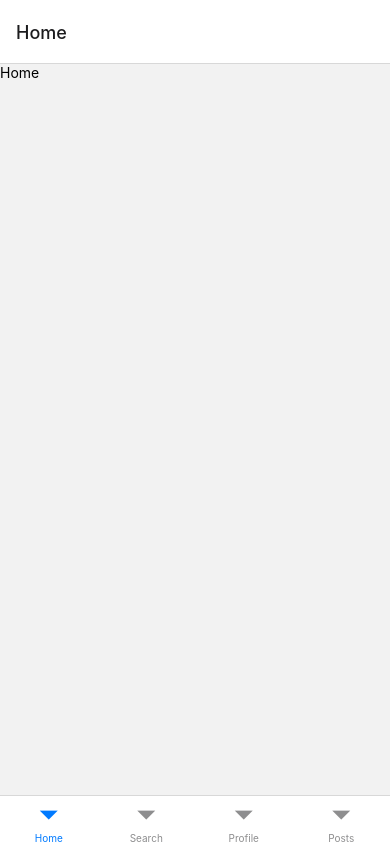
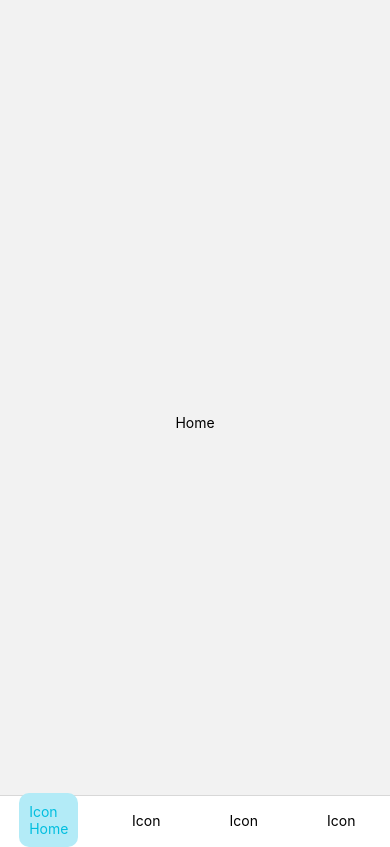
Before and after one commit to fatemehmarzoughi/UniPlato, a React Native app: screen /Home in a window 390 px wide. Built offline with nearby package versions, Linux system fonts and the light colour scheme.

Commit message:
added bottom tab navigations

```diff
--- a/babel.config.js
+++ b/babel.config.js
@@ -1,3 +1,6 @@
 module.exports = {
   presets: ['module:metro-react-native-babel-preset'],
+  plugins: [
+    'react-native-reanimated/plugin',
+  ]
 };
--- a/package.json
+++ b/package.json
@@ -14,8 +14,10 @@
     "@react-navigation/native": "^6.0.11",
     "react": "18.0.0",
     "react-native": "0.69.3",
+    "react-native-reanimated": "^2.9.1",
     "react-native-safe-area-context": "^4.3.1",
-    "react-native-screens": "^3.15.0"
+    "react-native-screens": "^3.15.0",
+    "react-native-vector-icons": "^9.2.0"
   },
   "devDependencies": {
     "@babel/core": "^7.12.9",
@@ -24,6 +26,7 @@
     "@tsconfig/react-native": "^2.0.2",
     "@types/jest": "^26.0.23",
     "@types/react-native": "^0.69.3",
+    "@types/react-native-vector-icons": "^6.4.11",
     "@types/react-test-renderer": "^18.0.0",
     "@typescript-eslint/eslint-plugin": "^5.29.0",
     "@typescript-eslint/parser": "^5.29.0",
--- /dev/null
+++ b/src/constants/general.ts
@@ -0,0 +1,12 @@
+import { Dimensions } from "react-native";
+
+/* ------------------------------- Dimensions ------------------------------- */
+export const windowHeight = Dimensions.get('window').height;
+export const windowWith = Dimensions.get('window').width;
+
+/* --------------------------------- Spaces --------------------------------- */
+export const sm = 10;
+export const md = 15;
+export const lg = 20;
+export const xlg = 25;
+export const xxlg = 30;
--- /dev/null
+++ b/src/constants/styles/generalStyles.ts
@@ -0,0 +1,13 @@
+import { StyleSheet } from "react-native";
+import { windowHeight } from "../general";
+
+export const generalStyles = StyleSheet.create({
+    center: {
+        display: 'flex',
+        alignItems: 'center',
+        justifyContent: 'center',
+    },
+    coverHeight: {
+        height: windowHeight,
+    }
+})
--- a/src/pages/home/index.tsx
+++ b/src/pages/home/index.tsx
@@ -2,13 +2,18 @@
 /*                                   Imports                                  */
 /* -------------------------------------------------------------------------- */
 import React from 'react';
-import { Text } from 'react-native';
+import { Text, View } from 'react-native';
+import { generalStyles } from '../../constants/styles/generalStyles';
 
 /* -------------------------------------------------------------------------- */
 /*                                 Class Home                                 */
 /* -------------------------------------------------------------------------- */
 export default class Home extends React.Component {
   render(): React.ReactNode {
-    return <Text>Home</Text>;
+    return (
+      <View style={[generalStyles.center, generalStyles.coverHeight]}>
+        <Text>Home</Text>
+      </View>
+    );
   }
 }
--- a/src/pages/posts/index.tsx
+++ b/src/pages/posts/index.tsx
@@ -2,7 +2,8 @@
 /*                                   Imports                                  */
 /* -------------------------------------------------------------------------- */
 import React from 'react';
-import { Text } from 'react-native';
+import { Text, View } from 'react-native';
+import { generalStyles } from '../../constants/styles/generalStyles';
 
 /* -------------------------------------------------------------------------- */
 /*                                 Class Posts                                */
@@ -10,6 +11,10 @@ import { Text } from 'react-native';
 
 export default class Posts extends React.Component {
   render(): React.ReactNode {
-    return <Text>Posts</Text>;
+    return (
+      <View style={[generalStyles.center, generalStyles.coverHeight]}>
+        <Text>Posts</Text>
+      </View>
+    );
   }
 }
--- a/src/pages/profile/index.tsx
+++ b/src/pages/profile/index.tsx
@@ -2,7 +2,8 @@
 /*                                   Imports                                  */
 /* -------------------------------------------------------------------------- */
 import React from 'react';
-import { Text } from 'react-native';
+import { Text, View } from 'react-native';
+import { generalStyles } from '../../constants/styles/generalStyles';
 
 /* -------------------------------------------------------------------------- */
 /*                                Class Profile                               */
@@ -10,6 +11,10 @@ import { Text } from 'react-native';
 
 export default class Profile extends React.Component {
   render(): React.ReactNode {
-    return <Text>Profile</Text>;
+    return (
+      <View style={[generalStyles.center, generalStyles.coverHeight]}>
+        <Text>Profile</Text>
+      </View>
+    );
   }
 }
--- a/src/pages/search/index.tsx
+++ b/src/pages/search/index.tsx
@@ -2,7 +2,8 @@
 /*                                   Imports                                  */
 /* -------------------------------------------------------------------------- */
 import React from 'react';
-import { Text } from 'react-native';
+import { Text, View } from 'react-native';
+import { generalStyles } from '../../constants/styles/generalStyles';
 
 /* -------------------------------------------------------------------------- */
 /*                                Class Serach                                */
@@ -10,6 +11,10 @@ import { Text } from 'react-native';
 
 export default class Search extends React.Component {
   render(): React.ReactNode {
-    return <Text>Search</Text>;
+    return (
+      <View style={[generalStyles.center, generalStyles.coverHeight]}>
+        <Text>Search</Text>
+      </View>
+    );
   }
 }
--- a/src/route.tsx
+++ b/src/route.tsx
@@ -1,17 +1,54 @@
+/* -------------------------------------------------------------------------- */
+/*                                   Imports                                  */
+/* -------------------------------------------------------------------------- */
+import React from 'react';
 import { createBottomTabNavigator } from '@react-navigation/bottom-tabs';
 import { NavigationContainer } from '@react-navigation/native';
-import React from 'react';
+import { StyleSheet, Text, View } from 'react-native';
 import Home from './pages/home';
 import Posts from './pages/posts';
 import Profile from './pages/profile';
 import Search from './pages/search';
+import { sm } from './constants/general';
 
+/* -------------------------------------------------------------------------- */
+/*                                Class Router                                */
+/* -------------------------------------------------------------------------- */
 export default class Router extends React.Component {
+
+  // iconFiltering = (tabName: string) => {
+  //   switch (tabName) {
+  //     case 'Home':
+
+  //       break;
+
+  //     default:
+  //       break;
+  //   }
+  // }
+
   render(): React.ReactNode {
     const Tab = createBottomTabNavigator();
     return (
       <NavigationContainer>
-        <Tab.Navigator>
+        <Tab.Navigator
+          screenOptions={({ route }) => ({
+            headerShown: false,
+            tabBarShowLabel: false,
+            tabBarIcon: ({ focused, color, size }) => {
+              let returnElement;
+              focused ?
+                returnElement =
+                  <View style={styles.focusedTabButton} >
+                    <Text style={styles.focusedTabButtonText}>Icon {route.name}</Text>
+                  </View> :
+                returnElement = <Text>Icon</Text>
+              return returnElement;
+            },
+            tabBarActiveTintColor: 'green',
+            tabBarInactiveTintColor: 'gray',
+          })}
+        >
           <Tab.Screen name="Home" component={Home} />
           <Tab.Screen name="Search" component={Search} />
           <Tab.Screen name="Profile" component={Profile} />
@@ -21,3 +58,15 @@ export default class Router extends React.Component {
     );
   }
 }
+
+
+const styles = StyleSheet.create({
+  focusedTabButton: {
+    backgroundColor: '#B3EBF7',
+    padding: sm,
+    borderRadius: sm,
+  },
+  focusedTabButtonText: {
+    color: '#00BEDF',
+  }
+})
```
Also changed, not shown: .eslintrc.js, 4 other files (tests, documents, lock files or other folders).
